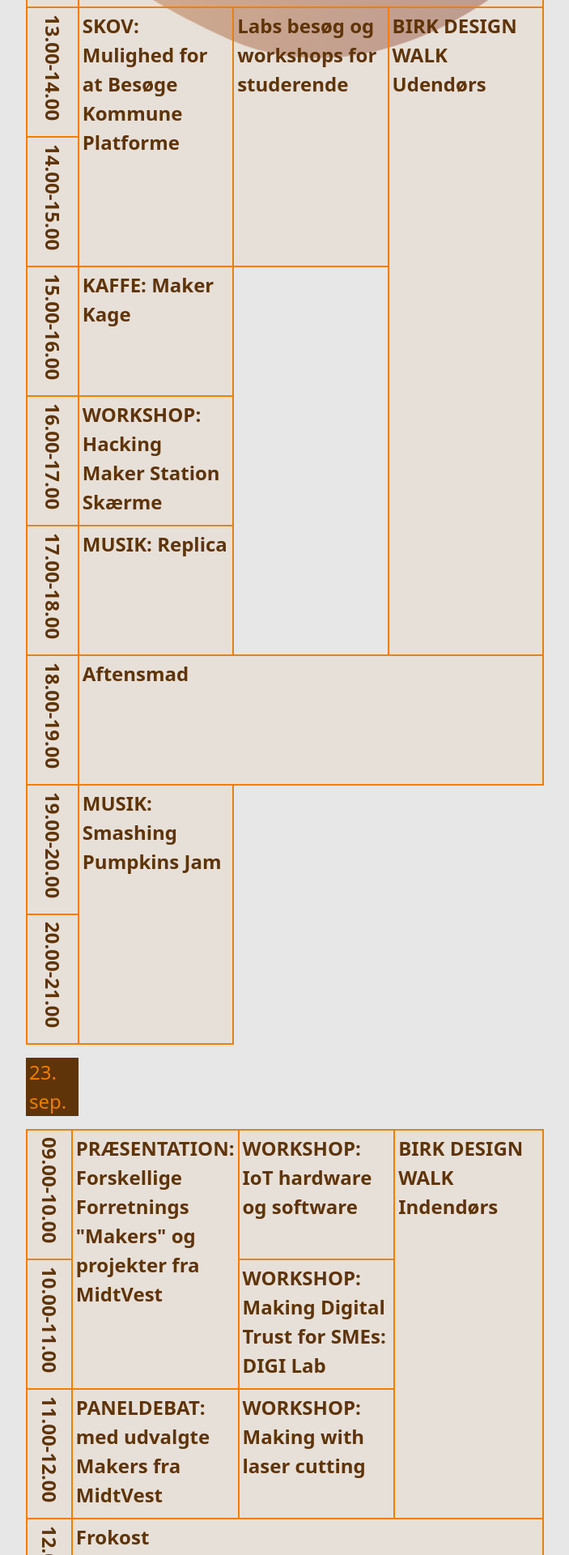
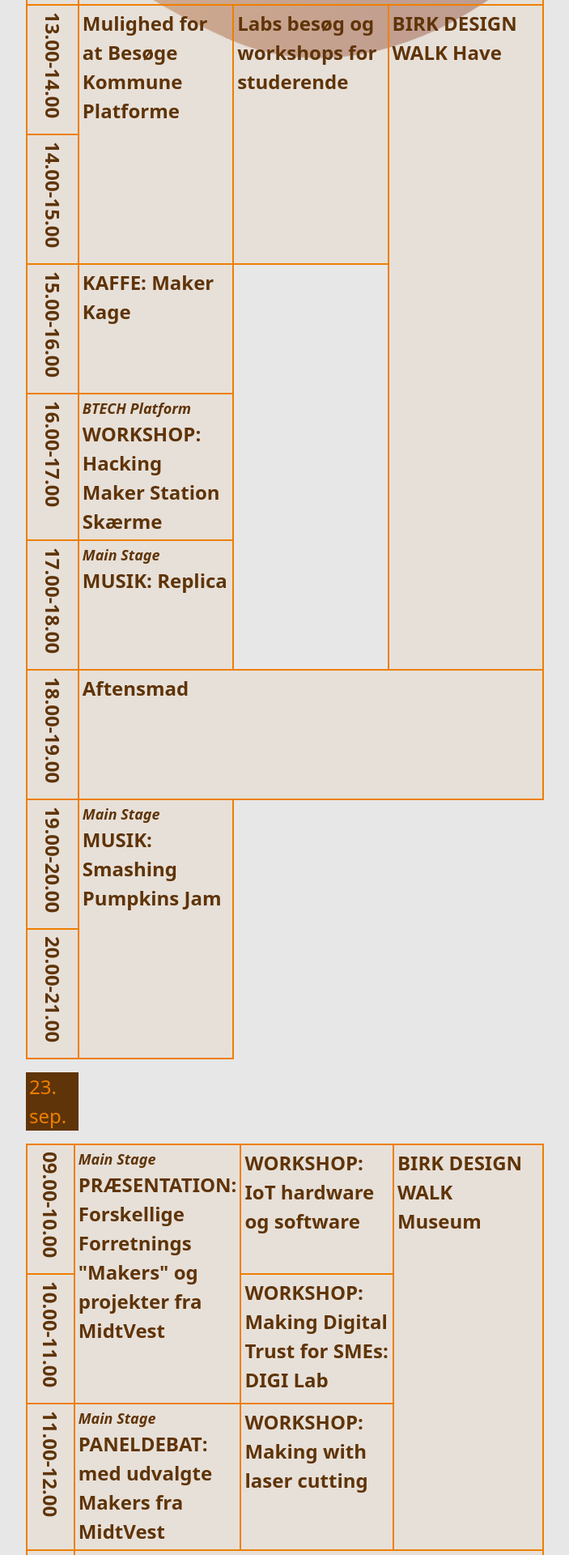
Before and after one commit to ProtoLab-BTECH-AU/mvmf-promo, a React (Create React App) app: page /program in a window 1280 px wide. Shown: the part 880-2800 px from the top of the page at 81% size, without its empty margins (288-991 px from the left). Built offline with nearby package versions, Linux system fonts and the light colour scheme; a web font is replaced by a local one.

Commit message:
src:Program - update entries, add more precise locations

```diff
--- a/src/pages/Program.tsx
+++ b/src/pages/Program.tsx
@@ -9,6 +9,7 @@ import "./Program.css"
 interface IEvent {
   text: Record<TLanguage, string | JSX.Element>
   details?: Record<TLanguage, string | JSX.Element>
+  location?: string
   hours?: number
   span?: number
 }
@@ -30,17 +31,23 @@ const headers: Record<TLanguage, [string, string, string]> = {
 const events: Record<string, Record<number, [IEvent | null | undefined] | [IEvent | null | undefined, IEvent | null] | [IEvent | null | undefined, IEvent | null | undefined, IEvent | null]>> = {
   "2022-09-22": {
     10: [
-      {text: {danish: "Åbning og Velkomst af MVMF + Introduktion til Kommunerne", english: "Opening and welcome to MVMF +  Introduction of the Kommunes"}},
+      {
+        location: "Main Stage",
+        text: {
+          danish: "Åbning og Velkomst af MVMF + Introduktion til Kommunerne",
+          english: "Opening and welcome to MVMF +  Introduction of the Kommunes",
+        },
+      },
     ],
     11: [
-      {text: {danish: "SKOV: Mulighed for at Besøge Kommune Platforme", english: "FOREST: Visit the Kommune Platforms"}},
+      {text: {danish: "Mulighed for at Besøge Kommune Platforme", english: "Visit the Kommune Platforms"}},
       {text: {danish: "Labs besøg og workshops for studerende", english: "Labs visits and student maker workshops"}},
     ],
     12: [
       {span: 3, text: {danish: "Frokost", english: "Lunch break"}},
     ],
     13: [
-      {hours: 2, text: {danish: "SKOV: Mulighed for at Besøge Kommune Platforme", english: "FOREST: Visit the Kommune Platforms"}},
+      {hours: 2, text: {danish: "Mulighed for at Besøge Kommune Platforme", english: "Visit the Kommune Platforms"}},
       {
         hours: 2,
         text: {danish: "Labs besøg og workshops for studerende", english: "Labs visits and student maker workshops"},
@@ -48,8 +55,8 @@ const events: Record<string, Record<number, [IEvent | null | undefined] | [IEven
       {
         hours: 5,
         text: {
-          danish: "BIRK DESIGN WALK Udendørs",
-          english: "BIRK DESIGN WALK Outside",
+          danish: "BIRK DESIGN WALK Have",
+          english: "BIRK DESIGN WALK Garden",
         },
       },
     ],
@@ -60,16 +67,20 @@ const events: Record<string, Record<number, [IEvent | null | undefined] | [IEven
       {text: {danish: "KAFFE: Maker Kage", english: "COFFEE: Maker Kage"}},
     ],
     16: [
-      {text: {danish: "WORKSHOP: Hacking Maker Station Skærme ", english: "WORKSHOP: Hacking Maker Station Screens"}},
+      {
+        location: "BTECH Platform",
+        text: {danish: "WORKSHOP: Hacking Maker Station Skærme ", english: "WORKSHOP: Hacking Maker Station Screens"},
+      },
     ],
     17: [
-      {text: {danish: "MUSIK: Replica", english: "MUSIC: Replica"}},
+      {location: "Main Stage", text: {danish: "MUSIK: Replica", english: "MUSIC: Replica"}},
     ],
     18: [
       {span: 3, text: {danish: "Aftensmad", english: "Dinner break"}},
     ],
     19: [
       {
+        location: "Main Stage",
         hours: 2,
         text: {
           danish: "MUSIK: Smashing Pumpkins Jam",
@@ -82,6 +93,7 @@ const events: Record<string, Record<number, [IEvent | null | undefined] | [IEven
   "2022-09-23": {
     9: [
       {
+        location: "Main Stage",
         hours: 2,
         text: {
           danish: "PRÆSENTATION:  Forskellige Forretnings \"Makers\" og projekter fra MidtVest                                                                                   ",
@@ -92,8 +104,8 @@ const events: Record<string, Record<number, [IEvent | null | undefined] | [IEven
       {
         hours: 3,
         text: {
-          danish: "BIRK DESIGN WALK Indendørs",
-          english: "BIRK DESIGN WALK Inside",
+          danish: "BIRK DESIGN WALK Museum",
+          english: "BIRK DESIGN WALK Museum",
         },
       },
     ],
@@ -107,6 +119,7 @@ const events: Record<string, Record<number, [IEvent | null | undefined] | [IEven
     ],
     11: [
       {
+        location: "Main Stage",
         text: {
           danish: "PANELDEBAT: med udvalgte Makers fra MidtVest ",
           english: "PANEL DISCUSSION: 'Making' Business in Midtvest",
@@ -118,49 +131,71 @@ const events: Record<string, Record<number, [IEvent | null | undefined] | [IEven
       {span: 3, text: {danish: "Frokost", english: "Lunch break"}},
     ],
     13: [
-      {text: {danish: "MAKER HULE P1: Repræsentanter fra hver Kommune", english: "MidtVest Makers Hule P1: Representatives from Kommunes"}},
+      {
+        location: "Main Stage",
+        text: {
+          danish: "MAKER HULE P1: Repræsentanter fra hver Kommune",
+          english: "MidtVest Makers Hule P1: Representatives from Kommunes",
+        },
+      },
       undefined,
       {
         hours: 5,
         text: {
-          danish: "BIRK DESIGN WALK Indendørs",
-          english: "BIRK DESIGN WALK Inside",
+          danish: "BIRK DESIGN WALK Museum",
+          english: "BIRK DESIGN WALK Museum",
         },
       },
     ],
     14: [
-      {text: {danish: "MAKER HULE P2: Åben tilmelding for alle", english: "MidtVest Makers Hule P2: Open Call and Competition"}},
+      {
+        location: "Main Stage",
+        text: {
+          danish: "MAKER HULE P2: Åben tilmelding for alle",
+          english: "MidtVest Makers Hule P2: Open Call and Competition",
+        },
+      },
     ],
     15: [
-      {text: {danish: "TALK: Digital Craftsmanship", english: "TALK: Digital Craftsmanship"}},
+      {
+        location: "Main Stage",
+        text: {danish: "KEYNOTE: Digital Craftsmanship", english: "KEYNOTE: Digital Craftsmanship"},
+      },
     ],
     16: [
       {text: {danish: "KAFFE: Makers Lounge", english: "COFFEE: Makers Lounge"}},
-      {text: {danish: "MidtVest Maker Fest STAKEHOLDERS MØDE", english: "MidtVest Maker Fest STAKEHOLDERS MEETING"}},
     ],
     17: [
-      {text: {danish: "MUSIK: DJ Rishanthan Rajarajan", english: "MUSIC: DJ Rishanthan Rajarajan"}},
+      {
+        location: "Main Stage",
+        text: {danish: "MUSIK: DJ Rishanthan Rajarajan", english: "MUSIC: DJ Rishanthan Rajarajan"},
+      },
     ],
     18: [
       {span: 3, text: {danish: "Aftensmad", english: "Dinner break"}},
     ],
     19: [
-      {hours: 2, text: {danish: "MUSIC: DJ Rishanthan Rajarajan", english: "MUSIC: DJ Rishanthan Rajarajan"}},
+      {
+        location: "Main Stage",
+        hours: 2,
+        text: {danish: "MUSIK: DJ Rishanthan Rajarajan", english: "MUSIC: DJ Rishanthan Rajarajan"},
+      },
     ],
     20: [null],
   },
   "2022-09-24": {
     9: [
       {
+        location: "Main Stage",
         hours: 3,
         text: {
           danish: <>
             PRÆSENTATION: Teknologi "Makers" and Cases<br/><br/>
-            SKOV: Mulighed for at Besøge Kommune Platforme
+            Mulighed for at Besøge Kommune Platforme
           </>,
           english: <>
             PRESENTATION: Industry 'Makers' Show Cases<br/><br/>
-            FOREST: Visit the Kommune Platforms
+            Visit the Kommune Platforms
           </>,
         },
       },
@@ -168,8 +203,8 @@ const events: Record<string, Record<number, [IEvent | null | undefined] | [IEven
       {
         hours: 3,
         text: {
-          danish: "BIRK DESIGN WALK Inden- og Udendørs ",
-          english: "BIRK DESIGN WALK Inside and Outside",
+          danish: "BIRK DESIGN WALK Museum og Have ",
+          english: "BIRK DESIGN WALK Museum and Garden",
         },
       },
     ],
@@ -239,17 +274,26 @@ export const Program: FC = () => {
                   let col2: JSX.Element | null = null
                   let col3: JSX.Element | null = null
 
-                  if (ev1) col1 = <td colSpan={ev1.span ?? 1} rowSpan={ev1.hours ?? 1}>{ev1.text[languageContext.language]}</td>
+                  if (ev1) col1 = <td colSpan={ev1.span ?? 1} rowSpan={ev1.hours ?? 1}>
+                    {ev1.location && <div style={{fontSize: "75%"}}><em>{ev1.location}</em></div>}
+                    {ev1.text[languageContext.language]}
+                  </td>
                   else if (ev1 === null) col1 = null
                   else if (ev2 || ev3) col1 = <td className="empty"/>
                   else if (i === 0) col1 = <td className="empty"/>
 
-                  if (ev2) col2 = <td colSpan={ev2.span ?? 1} rowSpan={ev2.hours ?? 1}>{ev2.text[languageContext.language]}</td>
+                  if (ev2) col2 = <td colSpan={ev2.span ?? 1} rowSpan={ev2.hours ?? 1}>
+                    {ev2.location && <div style={{fontSize: "75%"}}><em>{ev2.location}</em></div>}
+                    {ev2.text[languageContext.language]}
+                  </td>
                   else if (ev2 === null) col2 = null
                   else if (ev3) col2 = <td className="empty"/>
                   else if (i === 0) col2 = <td className="empty"/>
 
-                  if (ev3) col3 = <td colSpan={ev3.span ?? 1} rowSpan={ev3.hours ?? 1}>{ev3.text[languageContext.language]}</td>
+                  if (ev3) col3 = <td colSpan={ev3.span ?? 1} rowSpan={ev3.hours ?? 1}>
+                    {ev3.location && <div style={{fontSize: "75%"}}><em>{ev3.location}</em></div>}
+                    {ev3.text[languageContext.language]}
+                  </td>
                   else if (ev3 === null) col3 = null
                   else if (i === 0) col3 = <td className="empty"/>
 
```
